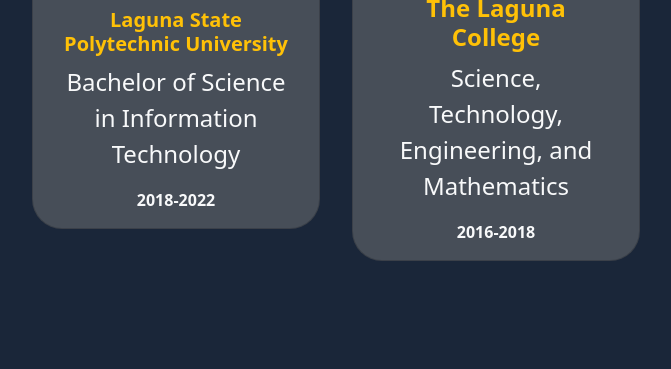
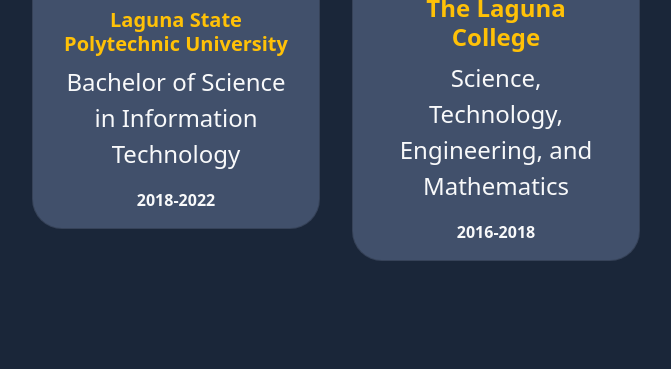
Before and after one commit to roiialcantara/MyProfile.io, a website: page index.html in a window 1280 px wide. Shown: the part 3656-4025 px from the top of the page, without its empty margins (304-975 px from the left). Drawn offline with nearby package versions, Linux system fonts and the light colour scheme.

Commit message:
updated educ-cards color

```diff
--- a/index.html
+++ b/index.html
@@ -200,8 +200,8 @@
     <section id="education">
         <h1 class="display-4 fw-bold text-center" id="education-header">My<span class="text-warning"> Education</span></h1>
         <div class="container-lg pt-5">
-            <div class="row my-5 align-items-center justify-content-center">
-                <div class="card mx-3" style="width: 18rem;">
+            <div class="row my-5 align-items-center justify-content-center bg">
+                <div class="card mx-3" id="card-holder" style="width: 18rem;">
                     <img src="assets/LSPU LOGO.png" class="card-img-top mt-2" alt="lspulogo">
                     <div class="card-body">
                       <h5 class="card-title text-center mt-2 fs-5 fw-bold text-warning">Laguna State Polytechnic University</h5>
@@ -209,7 +209,7 @@
                       <p class="card-text text-center text-light"><strong>2018-2022</strong></p>
                     </div>
                 </div>
-                <div class="card mx-3" style="width: 18rem">
+                <div class="card mx-3" id="card-holder" style="width: 18rem">
                     <img src="assets/LC.png" class="card-img-top mt-4" alt="lclogo">
                     <div class="card-body">
                       <h5 class="card-title text-center fs-4 fw-bold text-warning">The Laguna College</h5>
--- a/style.css
+++ b/style.css
@@ -47,3 +47,6 @@
 #education{
     background-color: #1a2639;
 }
+#card-holder{
+    background-color: #41506b;
+}
```
